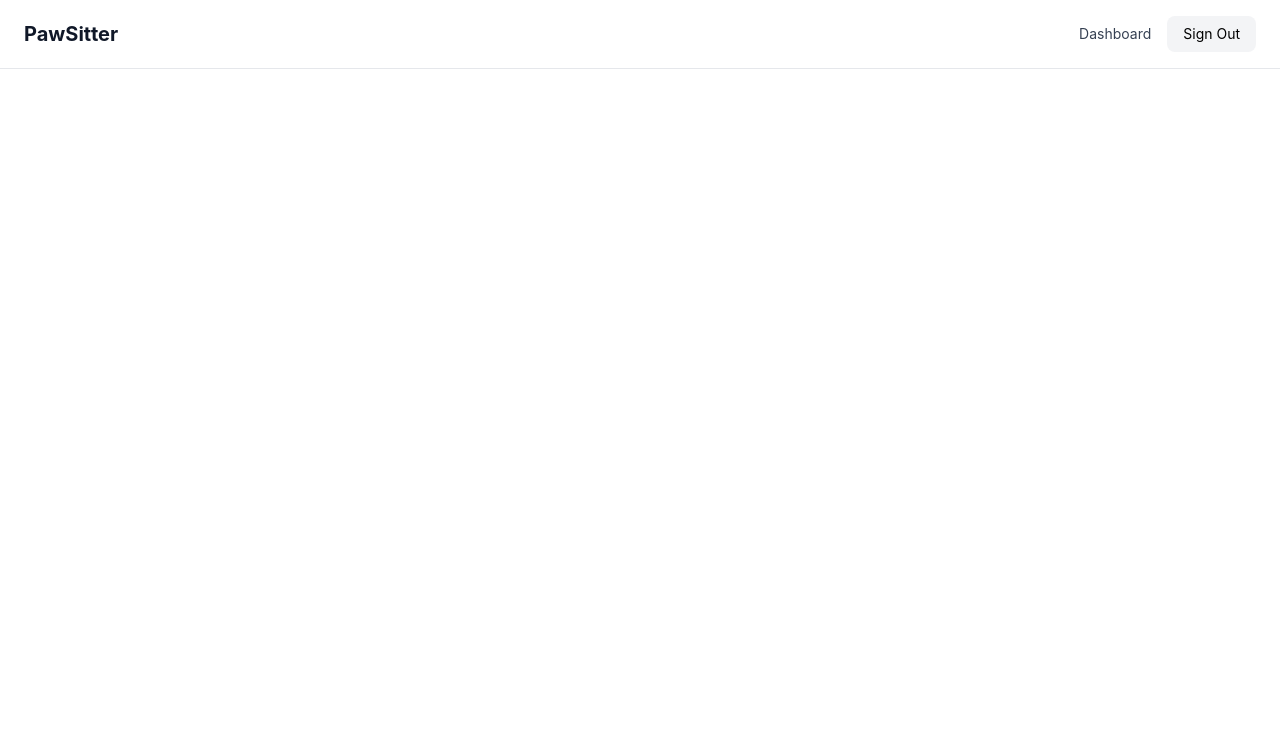
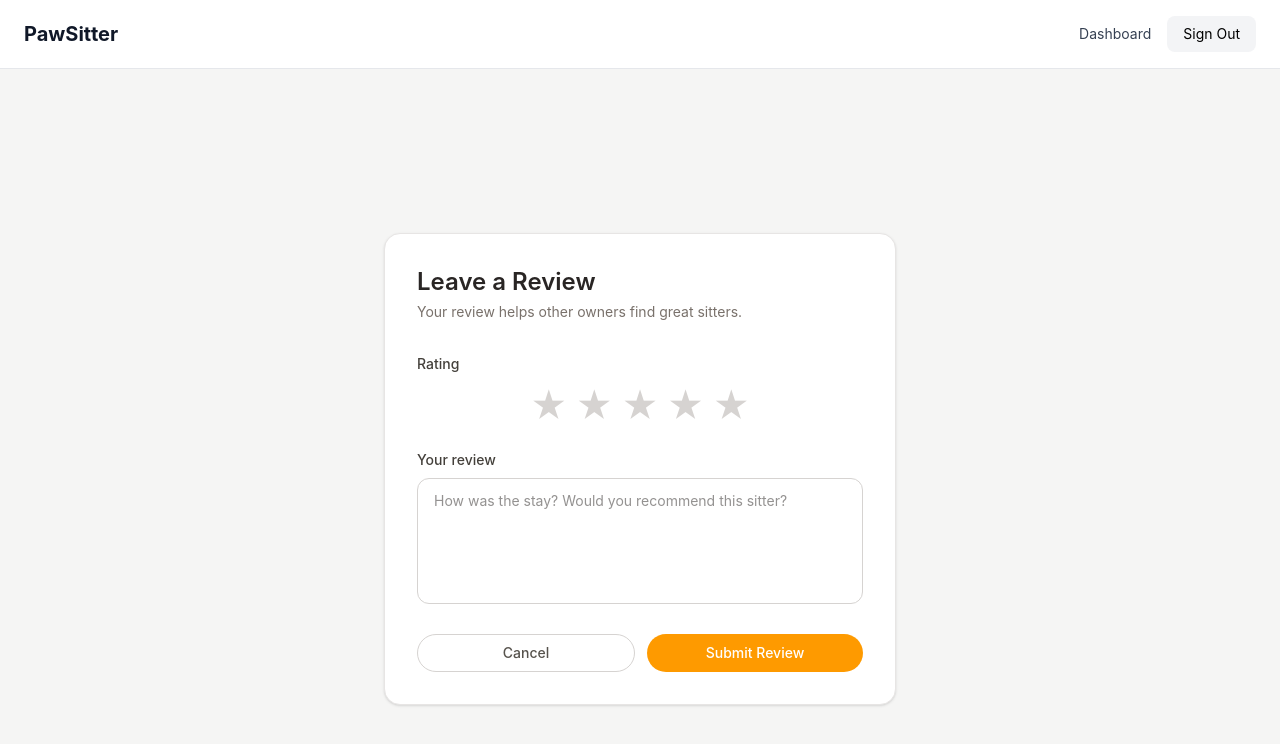
Before and after one commit to surajmahamunigit/dog-sitter-marketplace, a React (Vite) app in the folder frontend/: page /review/1 in a window 1280 px wide. Shown: the top 744 px of the page. Built offline with nearby package versions, Linux system fonts and the light colour scheme; no server answers; sample sign-in values are in the browser's storage.

Commit message:
feat(reviews): add ReviewForm page with star rating picker

```diff
--- /dev/null
+++ b/frontend/src/api/reviews.ts
@@ -0,0 +1,32 @@
+import apiClient from "./client";
+
+export interface ReviewData {
+    rating: number;
+    body: string;
+}
+
+export interface Review {
+    id: string;
+    booking_id: string;
+    reviewer_id: string;
+    sitter_id: string;
+    rating: number;
+    body: string;
+    created_at: string;
+}
+
+export const createReview = async (
+    bookingId: string,
+    data: ReviewData
+    ): Promise<Review> => {
+    const resp = await apiClient.post<Review>(
+        `/reviews/?booking_id=${bookingId}`,
+        data
+    );
+    return resp.data;
+};
+
+export const getSitterReviews = async (sitterId: string): Promise<Review[]> => {
+    const resp = await apiClient.get<Review[]>(`/reviews/sitter/${sitterId}`);
+    return resp.data;
+};
--- /dev/null
+++ b/frontend/src/pages/ReviewForm.tsx
@@ -0,0 +1,120 @@
+import { useState } from "react";
+import { useParams, useNavigate } from "react-router-dom";
+import { createReview } from "../api/reviews";
+
+export default function ReviewForm() {
+    const { bookingId } = useParams<{ bookingId: string }>();
+    const navigate = useNavigate();
+
+    const [rating, setRating] = useState(0);
+    const [body, setBody] = useState("");
+    const [hoveredStar, setHoveredStar] = useState(0);
+    const [submitting, setSubmitting] = useState(false);
+    const [error, setError] = useState<string | null>(null);
+
+    const handleSubmit = async () => {
+        if (rating === 0) {
+        setError("Please select a star rating.");
+        return;
+        }
+        if (body.trim().length === 0) {
+        setError("Please write a review.");
+        return;
+        }
+
+        setSubmitting(true);
+        setError(null);
+
+        try {
+        await createReview(bookingId!, { rating, body });
+        navigate("/dashboard");
+        } catch (err: any) {
+        setError(err.response?.data?.detail ?? "Something went wrong.");
+        } finally {
+        setSubmitting(false);
+        }
+    };
+
+    return (
+        <div className="min-h-screen bg-stone-100 flex items-center justify-center px-4">
+        <div className="bg-white rounded-2xl shadow-sm border border-stone-200 w-full max-w-lg p-8">
+
+            <h1 className="text-2xl font-semibold text-stone-800 mb-1">
+            Leave a Review
+            </h1>
+            <p className="text-stone-500 text-sm mb-8">
+            Your review helps other owners find great sitters.
+            </p>
+
+            {/* Star rating picker */}
+            <div className="mb-6">
+            <label className="block text-sm font-medium text-stone-700 mb-3">
+                Rating
+            </label>
+            <div className="flex gap-2 justify-center">
+                {[1, 2, 3, 4, 5].map((star) => (
+                <button
+                    key={star}
+                    type="button"
+                    onClick={() => setRating(star)}
+                    onMouseEnter={() => setHoveredStar(star)}
+                    onMouseLeave={() => setHoveredStar(0)}
+                    className="text-4xl transition-transform hover:scale-110 cursor-pointer"
+                >
+                    <span
+                    className={
+                        star <= (hoveredStar || rating)
+                        ? "text-amber-400"
+                        : "text-stone-300"
+                    }
+                    >
+                    ★
+                    </span>
+                </button>
+                ))}
+            </div>
+            {rating > 0 && (
+                <p className="text-sm text-stone-500 mt-2">
+                {["", "Poor", "Fair", "Good", "Great", "Excellent"][rating]}
+                </p>
+            )}
+            </div>
+
+            {/* Written review */}
+            <div className="mb-6">
+            <label className="block text-sm font-medium text-stone-700 mb-2">
+                Your review
+            </label>
+            <textarea
+                value={body}
+                onChange={(e) => setBody(e.target.value)}
+                rows={5}
+                placeholder="How was the stay? Would you recommend this sitter?"
+                className="w-full border border-stone-300 rounded-xl px-4 py-3 text-stone-800 text-sm resize-none focus:outline-none focus:ring-2 focus:ring-amber-400"
+            />
+            </div>
+
+            {error && (
+            <p className="text-red-500 text-sm mb-4">{error}</p>
+            )}
+
+            <div className="flex gap-3">
+            <button
+                onClick={() => navigate("/dashboard")}
+                className="flex-1 py-2 rounded-full border border-stone-300 text-stone-600 text-sm font-medium hover:bg-stone-50 cursor-pointer"
+            >
+                Cancel
+            </button>
+            <button
+                onClick={handleSubmit}
+                disabled={submitting}
+                className="flex-1 py-2 rounded-full bg-amber-500 hover:bg-amber-600 text-white text-sm font-medium disabled:opacity-50 cursor-pointer"
+            >
+                {submitting ? "Submitting..." : "Submit Review"}
+            </button>
+            </div>
+
+        </div>
+        </div>
+    );
+}
--- a/frontend/src/routes/index.tsx
+++ b/frontend/src/routes/index.tsx
@@ -21,6 +21,7 @@ import MatchResults from '../pages/MatchResults'
 import EditOwnerProfile from '../pages/EditOwnerProfile'
 import RagChat from "../pages/RagChat"
 import CareInstructions from "../pages/CareInstructions"
+import ReviewForm from "../pages/ReviewForm";
 
 export default function AppRoutes() {
     return (
@@ -74,6 +75,8 @@ export default function AppRoutes() {
         <Route path="/care-instructions/:dogId" element={
             <ProtectedRoute><CareInstructions /></ProtectedRoute>
         } />
+        <Route path="/review/:bookingId" element={<ProtectedRoute><ReviewForm /></ProtectedRoute>} />
+
         </Routes>
 
 
```
